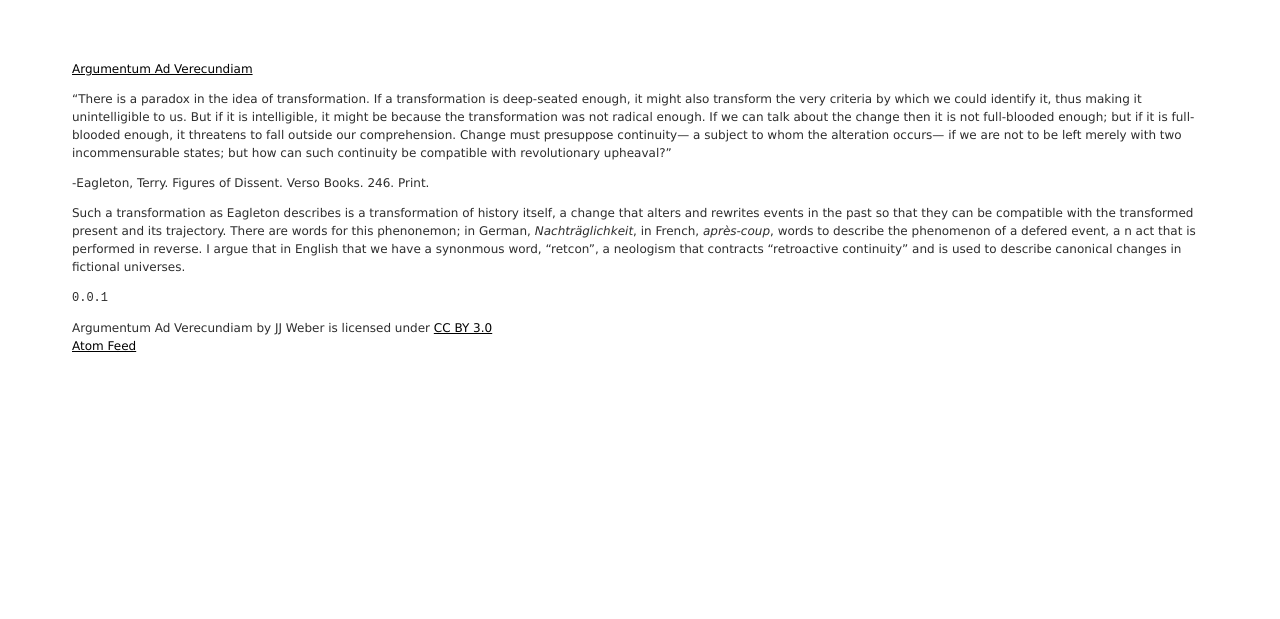
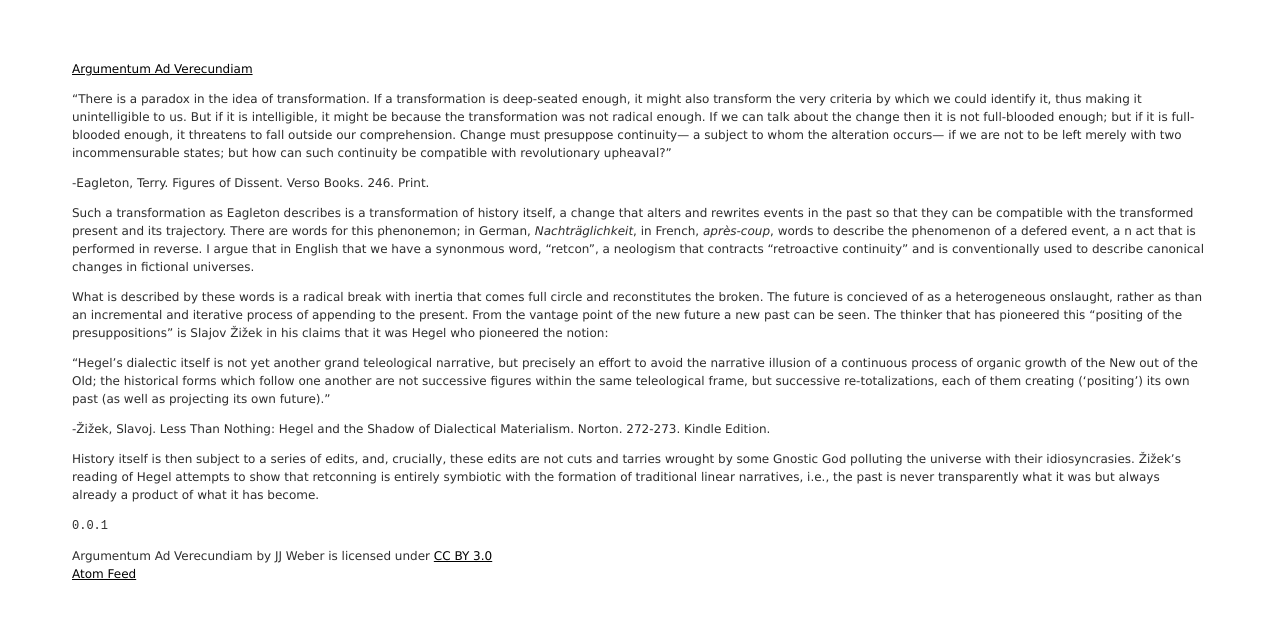
Before and after one commit to jjjjw/argumentum-v, a Jekyll site: the page built from _posts/2013-8-14-i-10.md, in a window 1280 px wide. Shown: the top 619 px of the page. Built offline with Jekyll 4.4.1, drawn with Linux system fonts in a browser that asks for light colours.

Commit message:
Add Zizek's point

```diff
--- a/_posts/2013-8-14-i-10.md
+++ b/_posts/2013-8-14-i-10.md
@@ -9,6 +9,14 @@ permalink: '10.html'
 -Eagleton, Terry. Figures of Dissent. Verso Books. 246. Print.
 
 Such a transformation as Eagleton describes is a transformation of history itself, a change that alters and rewrites events in the past so that they can be compatible with the transformed present and its trajectory. There are words for this phenonemon; in German, *Nachträglichkeit*, in French, *après-coup*, words to describe the phenomenon of a defered event, a
-n act that is performed in reverse. I argue that in English that we have a synonmous word, "retcon", a neologism that contracts "retroactive continuity" and is used to describe canonical changes in fictional universes.
+n act that is performed in reverse. I argue that in English that we have a synonmous word, "retcon", a neologism that contracts "retroactive continuity" and is conventionally used to describe canonical changes in fictional universes.
+
+What is described by these words is a radical break with inertia that comes full circle and reconstitutes the broken. The future is concieved of as a heterogeneous onslaught, rather as than an incremental and iterative process of appending to the present. From the vantage point of the new future a new past can be seen. The thinker that has pioneered this "positing of the presuppositions" is Slajov Žižek in his claims that it was Hegel who pioneered the notion:
+
+"Hegel’s dialectic itself is not yet another grand teleological narrative, but precisely an effort to avoid the narrative illusion of a continuous process of organic growth of the New out of the Old; the historical forms which follow one another are not successive figures within the same teleological frame, but successive re-totalizations, each of them creating ('positing') its own past (as well as projecting its own future)."
+
+-Žižek, Slavoj. Less Than Nothing: Hegel and the Shadow of Dialectical Materialism. Norton. 272-273. Kindle Edition.
+
+History itself is then subject to a series of edits, and, crucially, these edits are not cuts and tarries wrought by some Gnostic God polluting the universe with their idiosyncrasies. Žižek's reading of Hegel attempts to show that retconning is entirely symbiotic with the formation of traditional linear narratives, i.e., the past is never transparently what it was but always already a product of what it has become.
 
 `0.0.1`
```
